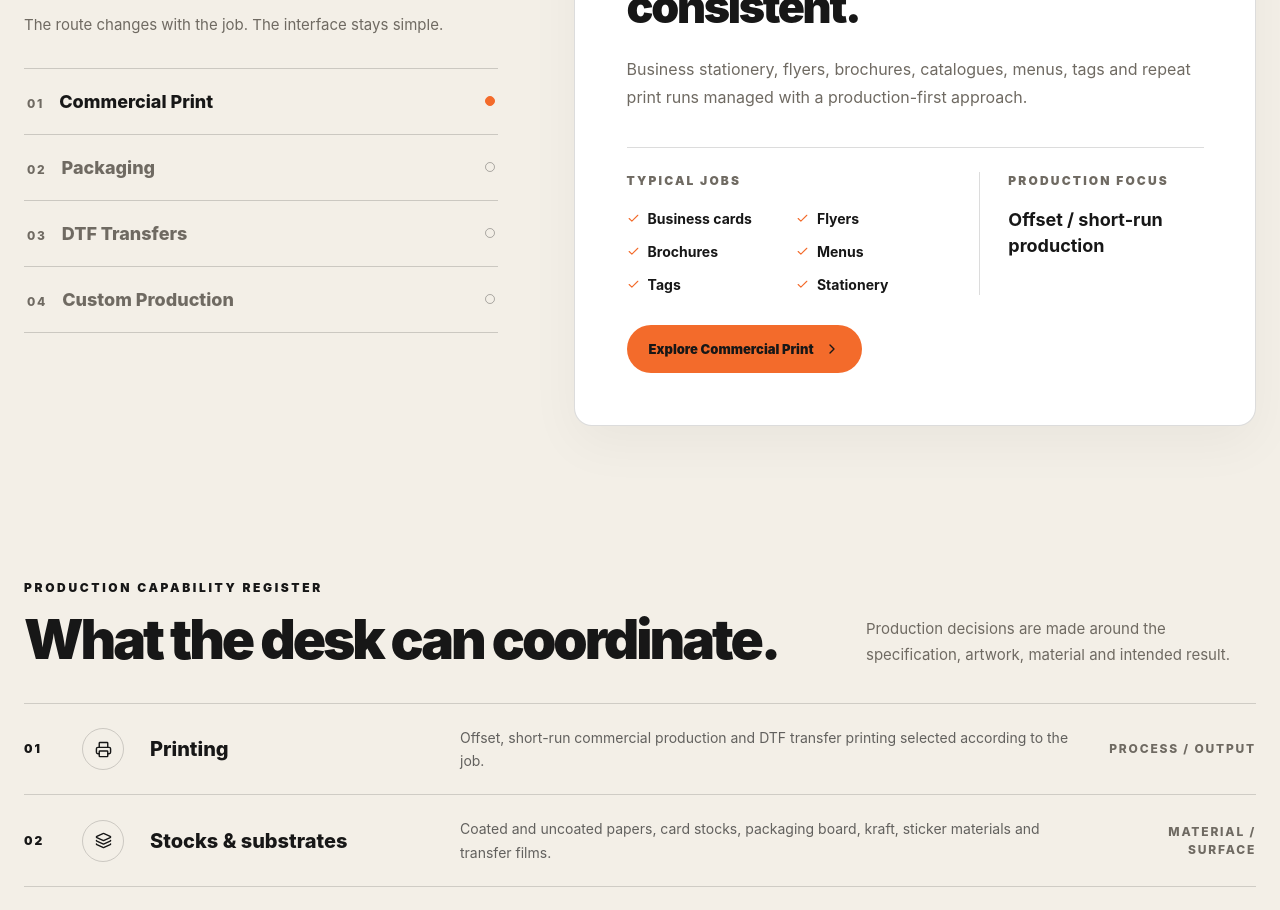
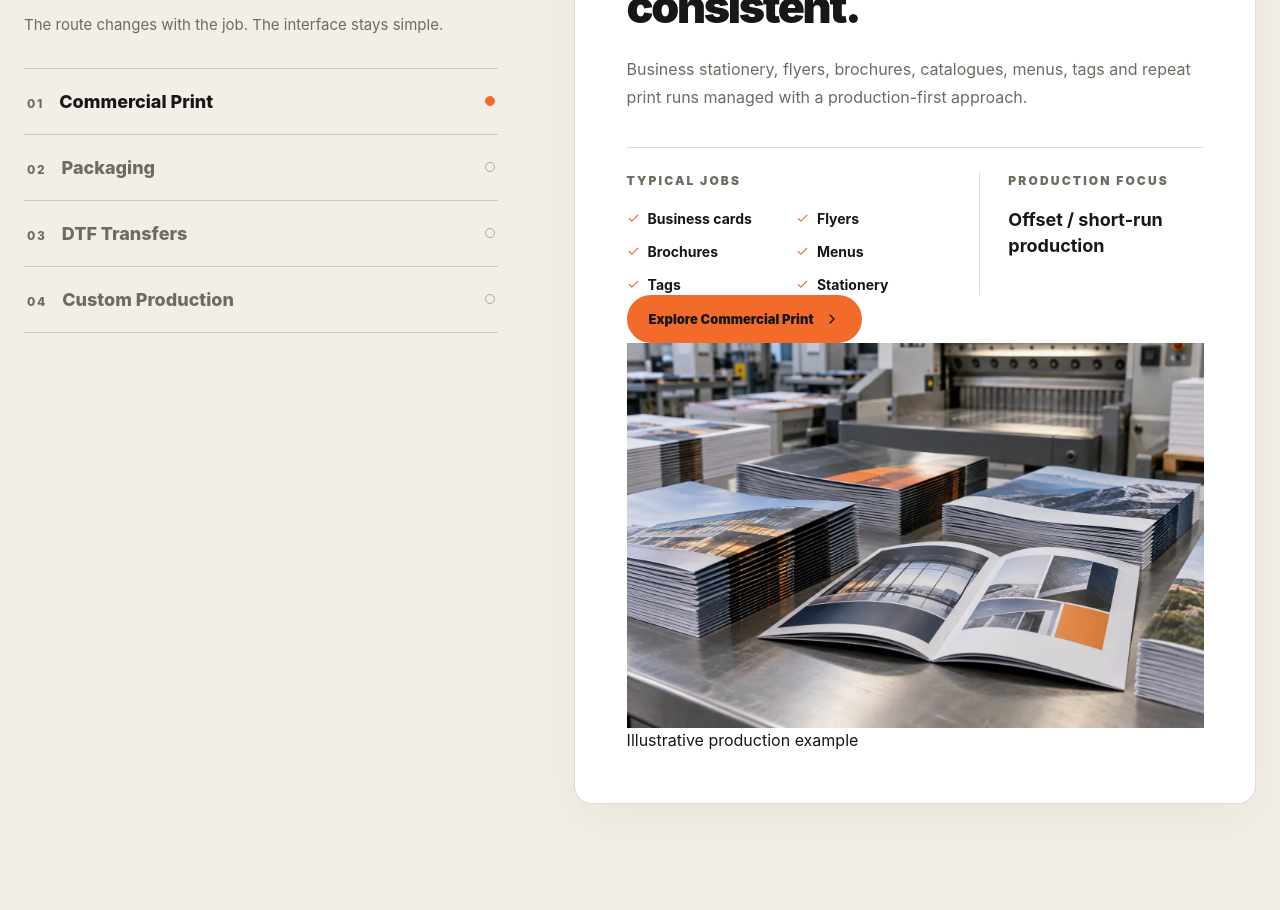
Before and after one commit to rehmantraders550-lab/jubbir-printers, a React (Vite) app: page / in a window 1280 px wide. Shown: the part 1517-2427 px from the top of the page. Built offline with nearby package versions, Linux system fonts and the light colour scheme.

Commit message:
Add service image stage to homepage selector

```diff
--- a/src/ProductionDesk.tsx
+++ b/src/ProductionDesk.tsx
@@ -245,6 +245,7 @@ export default function ProductionDesk() {
                 exit={{ opacity: 0, y: reduceMotion ? 0 : -8 }}
                 transition={{ duration: reduceMotion ? 0 : 0.2 }}
               >
+                <div className="service-panel__content">
                   <p className="eyebrow">{active.kicker}</p>
                   <h3>{active.title}</h3>
                   <p className="service-description">{active.description}</p>
@@ -265,6 +266,11 @@ export default function ProductionDesk() {
                   <a className="button button--accent" href={active.href}>
                     Explore {active.label} <ChevronRight aria-hidden="true" />
                   </a>
+                </div>
+                <figure className="service-panel__visual">
+                  <img src={active.image} alt={active.imageAlt} loading="lazy" decoding="async" />
+                  <figcaption>Illustrative production example</figcaption>
+                </figure>
               </motion.article>
             </AnimatePresence>
           </div>
```
Lines whose indentation alone changed are shown as unchanged.
